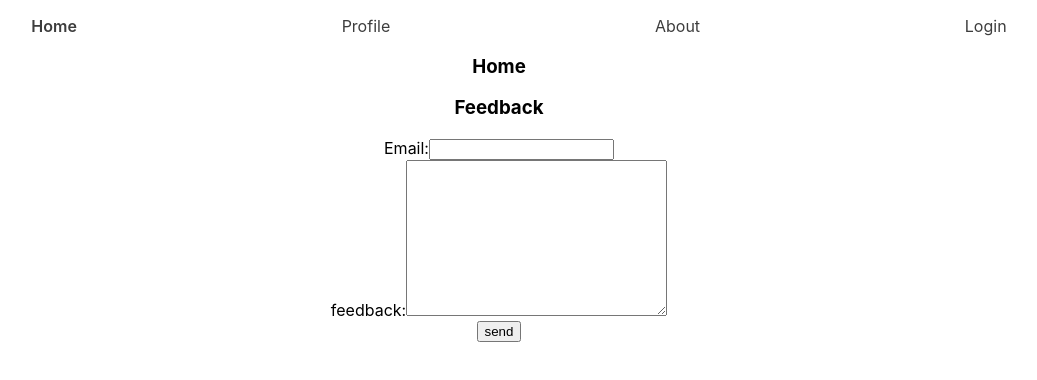
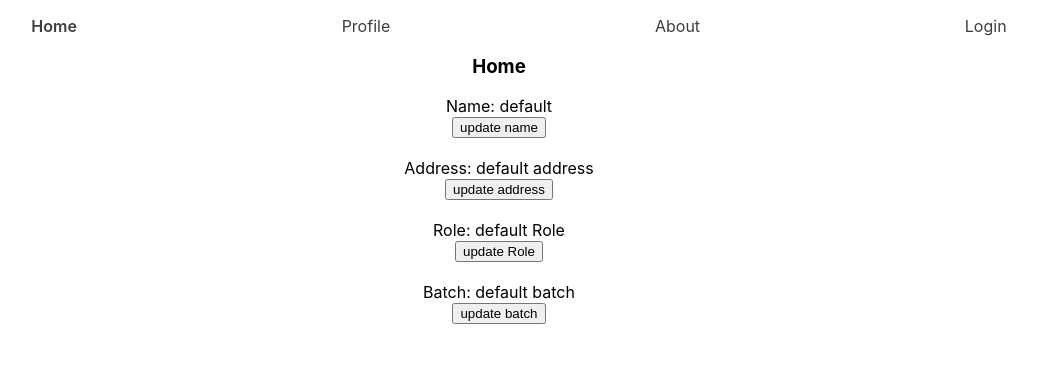
Before and after one commit to Abhinavav23/theta-react, a React (Create React App) app: page /home in a window 1280 px wide. Shown: the top 380 px of the page, without its empty margins (141-1178 px from the left). Built offline with nearby package versions, Linux system fonts and the light colour scheme.

Commit message:
[27 oct 2023] useRef Ex

```diff
--- a/src/Pages/Home.jsx
+++ b/src/Pages/Home.jsx
@@ -1,11 +1,13 @@
 import React from 'react'
 import { RefExample } from '../ref/RefExample'
+import { RefEx2 } from '../ref/RefEx2'
 
 export const Home = () => {
   return (
     <section>
       <h3>Home</h3>
-      <RefExample/>
+      {/* <RefExample/> */}
+      <RefEx2/>
     </section>
   )
 }
--- /dev/null
+++ b/src/ref/RefEx2.jsx
@@ -0,0 +1,59 @@
+import React, { useRef, useState } from "react";
+
+export const RefEx2 = () => {
+  // 1. storing value in a local variable;
+  // updating the value doesn't re rerender the comp hence update is not seen on UI
+  // value is not persisted between re renders
+  let name = "default";
+  const updateName = () => {
+    console.log("before", name); //default name
+    name = "Abhinav";
+    console.log("after", name); //abhinav
+    // component doesnt re render
+  };
+
+  //   2. using state
+  //   updating the value re rerender the comp hence update is seen on UI
+  //  value is persisted between re renders
+  const [address, setAddress] = useState("default address");
+  const updateAddress = () => {
+    setAddress("India");
+  };
+
+  const [role, setRole] = useState("default Role");
+  const updateRole = () => {
+    setRole("Instructor");
+  };
+
+  //   3. using ref
+  // updating the value doesnt re render the component
+  //   value will be persisted between re renders
+
+  const batchNameRef = useRef("default batch");
+  const updateBatch = () => {
+    batchNameRef.current = "Theta";
+  };
+
+  console.log("name", name);
+  console.log("address", address);
+  console.log("role", role);
+  console.log("batch name", batchNameRef.current);
+  return (
+    <section>
+      <div>Name: {name}</div>
+      <button onClick={updateName}>update name</button>
+      <br />
+      <br />
+      <div>Address: {address}</div>
+      <button onClick={updateAddress}>update address</button>
+      <br />
+      <br />
+      <div>Role: {role}</div>
+      <button onClick={updateRole}>update Role</button>
+      <br />
+      <br />
+      <div>Batch: {batchNameRef.current}</div>
+      <button onClick={updateBatch}>update batch</button>
+    </section>
+  );
+};
--- a/src/ref/RefExample.jsx
+++ b/src/ref/RefExample.jsx
@@ -9,7 +9,6 @@ export const RefExample = () => {
   //   create a ref
   const emailRef = useRef();
   const feedbackRef = useRef();
-
   //   const handleInputChange = (e) => {
   //     console.log('running handleInputChange');
   //     const { value, name } = e.target;
```
